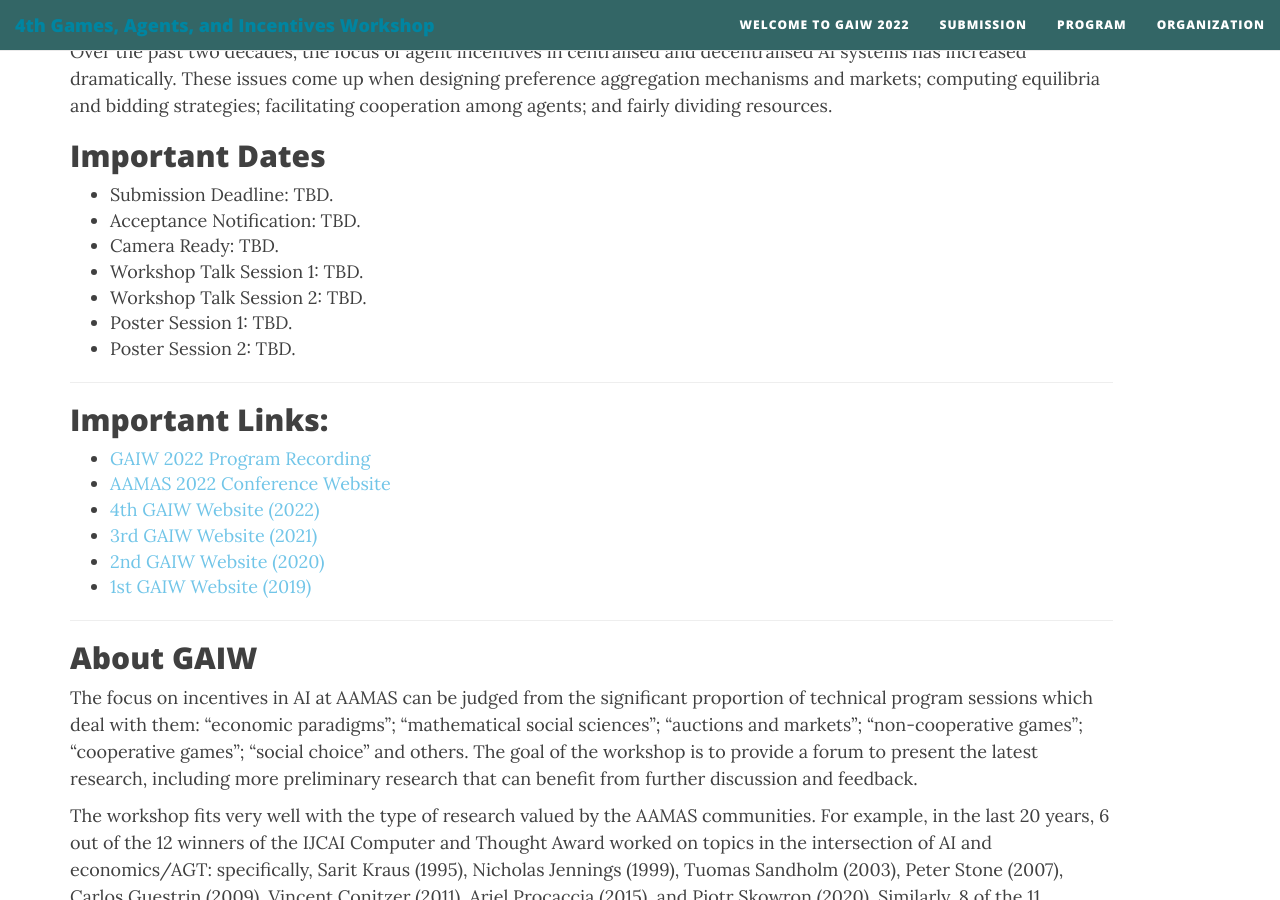
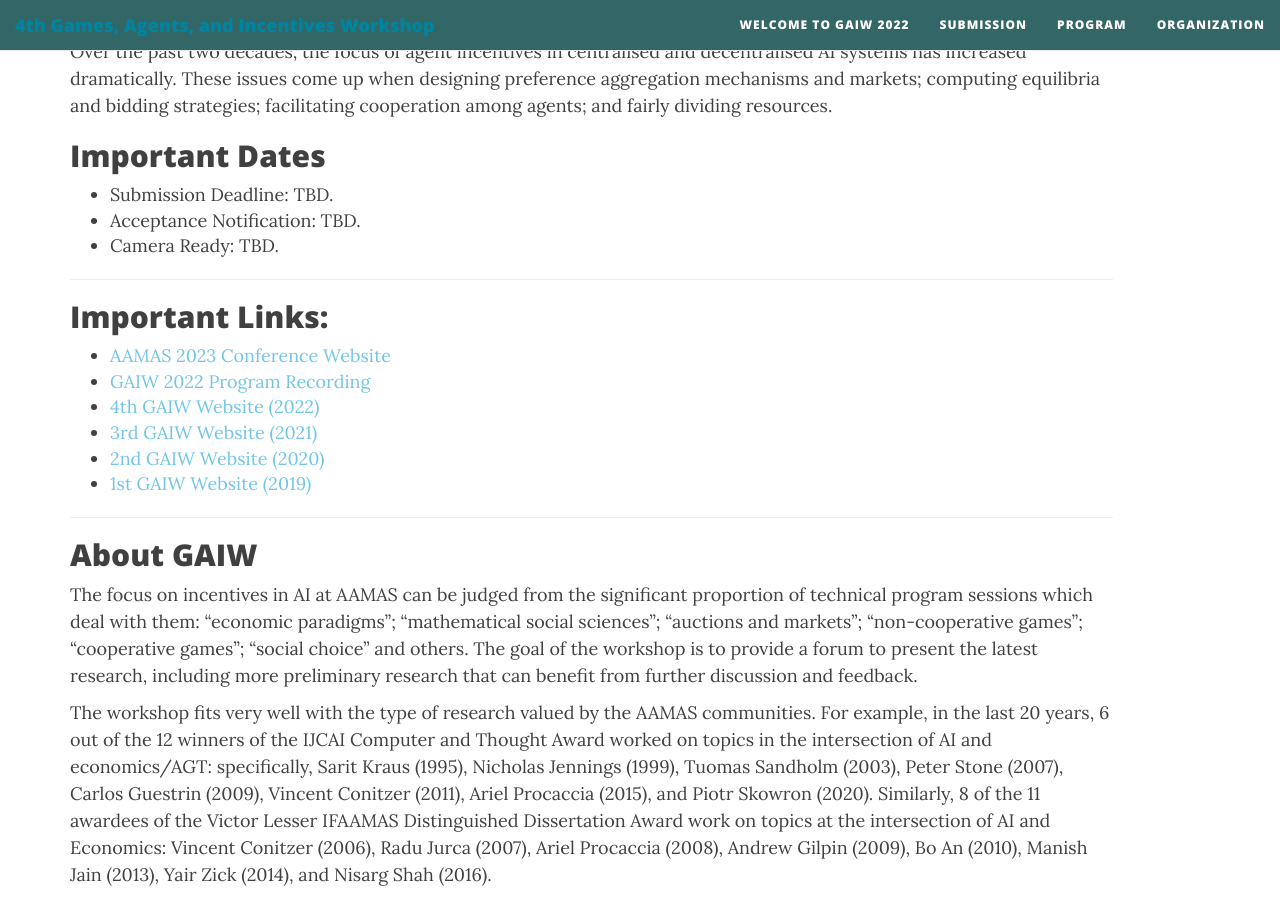
Before and after one commit to PrefLib/gaiw2023, a Jekyll site: the page built from index.md, in a window 1280 px wide and 900 px high, scrolled down 1048 px. Built offline with Jekyll 4.4.1, drawn with Linux system fonts in a browser that asks for light colours; nearby versions of some CDN libraries; part of the change alters nothing that is shown.

Commit message:
Update index.md

```diff
--- a/index.md
+++ b/index.md
@@ -6,11 +6,12 @@ published: true
 ---
 <p style="text-align:center;"><img src="{{ 'img/gaiwcover.png' | relative_url }}" /></p>
 
+
 <!--
 ## Thanks for a Great Workshop!
-We had a great workshop this year – you can watch the full video on YouTube [Here](https://youtu.be/HAb1wDhZg-g).
+We had a great workshop this year – you can watch the full video on YouTube [Here](YouTube Link).
 
-The full program and all papers will remain available on the [Program](https://preflib.github.io/gaiw2022/program/) page.
+The full program and all papers will remain available on the [Program](https://preflib.github.io/gaiw2023/program/) page.
 
 Look forward to seeing you all next time!
 -->
@@ -29,16 +30,20 @@ Over the past two decades, the focus of agent incentives in centralised and dece
 * Submission Deadline: TBD.
 * Acceptance Notification: TBD.
 * Camera Ready: TBD.
+
+
+<!--
 * Workshop Talk Session 1: TBD.
 * Workshop Talk  Session 2: TBD.
 * Poster Session 1: TBD.
 * Poster Session 2: TBD.
+-->
 
 ---
 
 ## Important Links:
+* [AAMAS 2023 Conference Website](https://aamas2023.soton.ac.uk/)
 * [GAIW 2022 Program Recording](https://youtu.be/HAb1wDhZg-g)
-* [AAMAS 2022 Conference Website](https://aamas2022-conference.auckland.ac.nz/)
 * [4th GAIW Website (2022)](https://preflib.github.io/gaiw2022/)
 * [3rd GAIW Website (2021)](https://preflib.github.io/gaiw2021/)
 * [2nd GAIW Website (2020)](http://www.agent-games-2020.preflib.org/)
```
